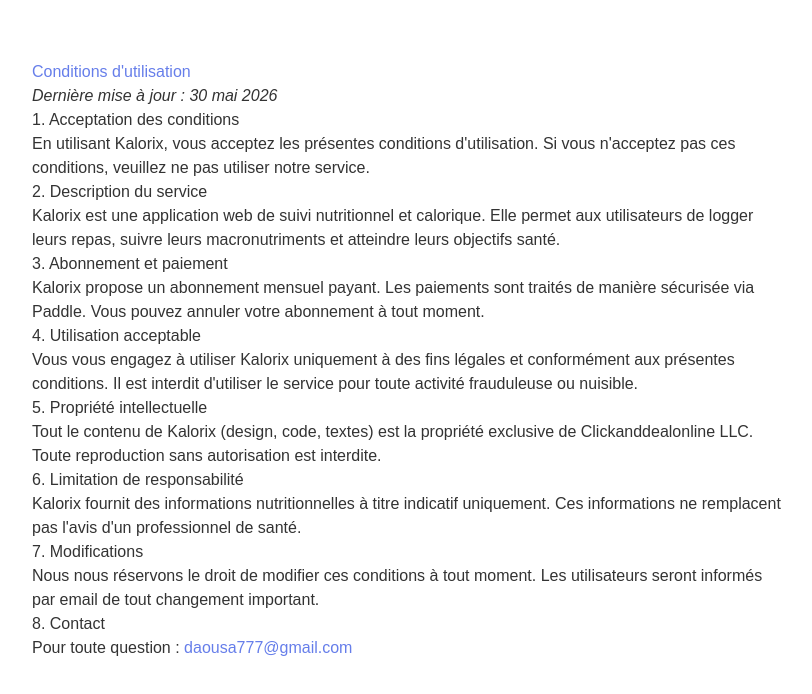
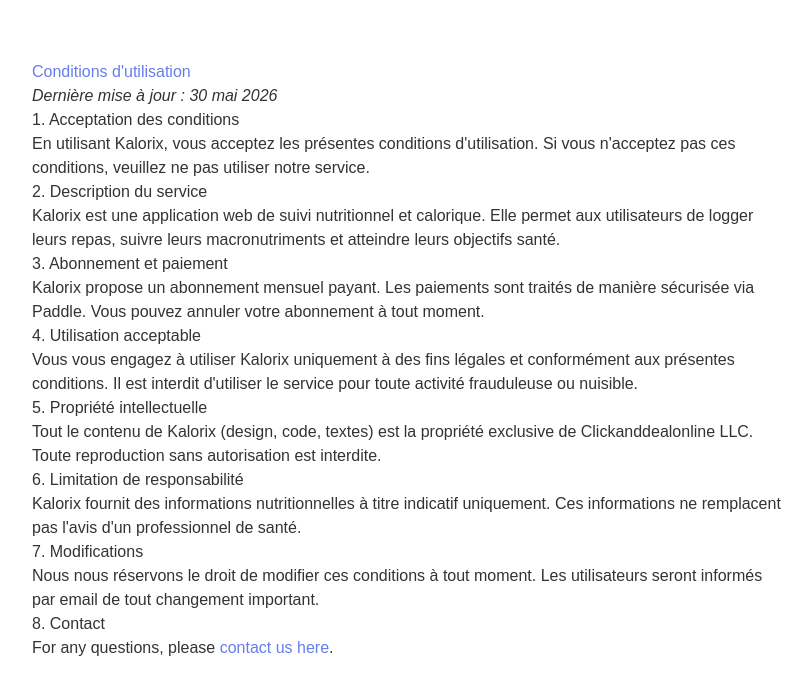
Before and after one commit to biz777/kalorix, a Next.js app: page /terms in a window 1280 px wide. Shown: the top 694 px of the page, without its empty margins (232-1044 px from the left). Built offline with nearby package versions, Linux system fonts and the light colour scheme.

Commit message:
Update page.tsx

```diff
--- a/app/terms/page.tsx
+++ b/app/terms/page.tsx
@@ -26,7 +26,7 @@
       <p>Nous nous réservons le droit de modifier ces conditions à tout moment. Les utilisateurs seront informés par email de tout changement important.</p>
 
       <h2>8. Contact</h2>
-      <p>Pour toute question : <a href="mailto:daousa777@gmail.com" style={{ color: "#667eea" }}>daousa777@gmail.com</a></p>
+      <p>For any questions, please <a href="https://docs.google.com/forms/d/e/1FAIpQLSdI8IYoNx3iy6Z1-Or67H_6lEw7AjaABpBHnkHPv7SVfN6qxQ/viewform" style={{ color: "#667eea" }}>contact us here</a>.</p>
     </main>
   );
 }
```
